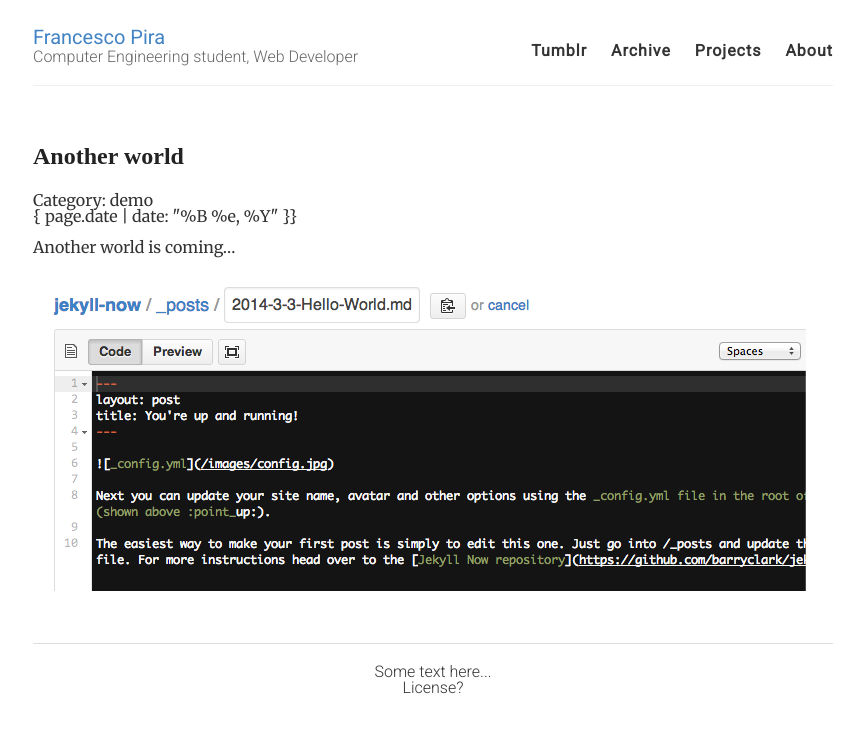
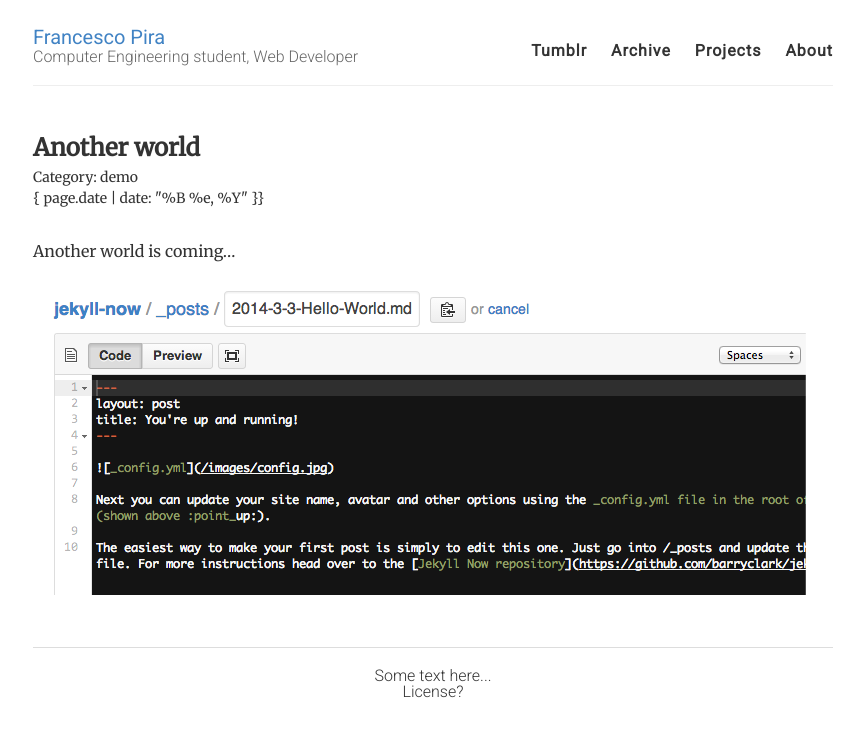
Before and after one commit to pirafrank/Jekyll-Blue, a Jekyll site: the page built from _posts/2014-3-8-Another-World.md, in a window 1280 px wide. Shown: the top 737 px of the page, without its empty margins (207-1071 px from the left). Built offline with Jekyll 4.4.1, drawn with Linux system fonts in a browser that asks for light colours; Markdown is read by kramdown in place of the engine named in the settings.

Commit message:
improved post title and details

```diff
--- a/_layouts/post.html
+++ b/_layouts/post.html
@@ -3,11 +3,17 @@ layout: default
 ---
 
 <article class="post">
-  <h2>{{ page.title }}</h2>
-  Category: {{ page.categories }} <br>
-  { page.date | date: "%B %e, %Y" }}
+  <div class="post-title">
+    {{ page.title }}
+  </div>
+  <div class="post-details">
+    Category: {{ page.categories }}
+  </div>
+  <div class="post-details">
+    { page.date | date: "%B %e, %Y" }}
+  </div>
+
   <br>
-
   <!--
   <div class="category">
     <em>Category: {{page.categories}}</em>
--- a/style.scss
+++ b/style.scss
@@ -287,8 +287,8 @@ nav {
 
   h1, h2, h3, h4, h5, h6 {
   //font-family: $helveticaNeue;
-  font-family: 'Slabo 27px', serif;
-  //color: $darkerGray;
+  //font-family: 'Slabo 27px', serif;
+  font-color: $darkerGray;
   font-weight: bold;
 
   line-height: 1.7;
@@ -298,6 +298,17 @@ nav {
     @include mobile {
       line-height: 1.4;
     }
+  }
+
+  .post-title {
+    font-size: 24px;
+    font-weight: bold;
+    margin-bottom: 0.4em;
+  }
+
+  .post-details {
+    font-size: 14px;
+    margin-bottom: 0.5em;
   }
 
   .comments {
```
